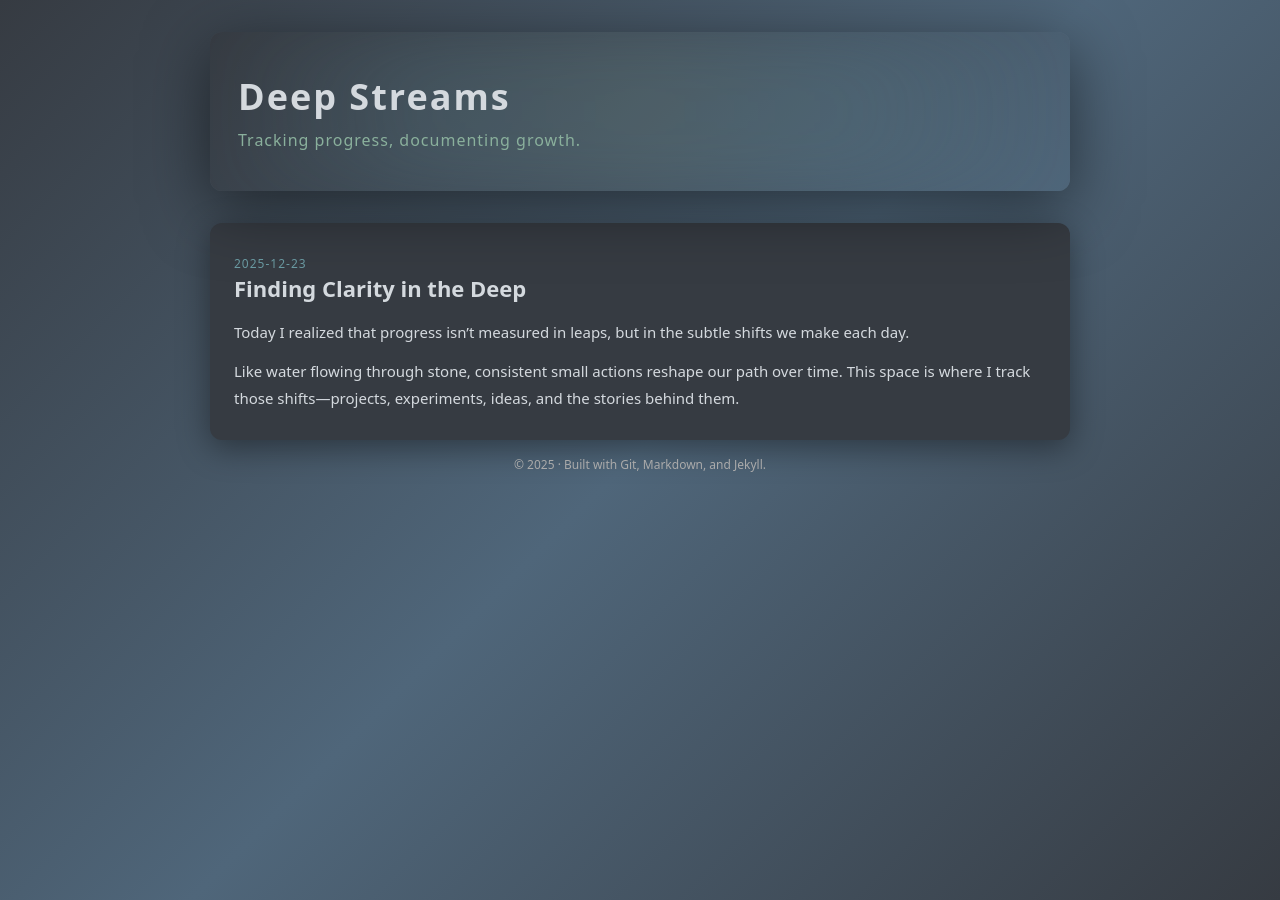
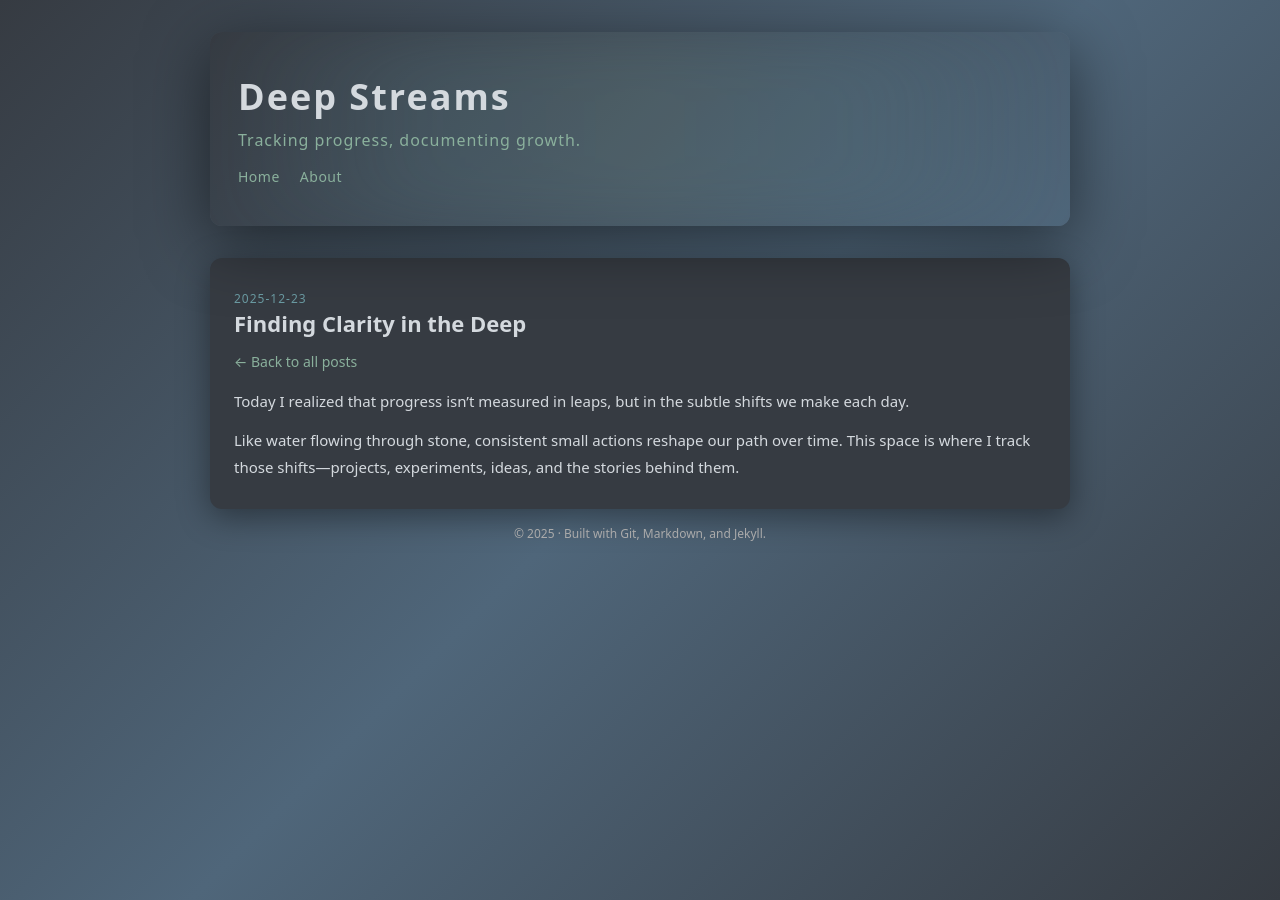
Before and after one commit to ShaneDugas/shanedugas.github.io, a Jekyll site: the page built from _posts/2025-12-23-hello-world.md, in a window 1280 px wide. Built offline with Jekyll 4.4.1, drawn with Linux system fonts in a browser that asks for light colours.

Commit message:
Add navigation menu and post navigation links
- Add navigation menu to header (Home and About links)
- Add 'Back to all posts' link on individual post pages
- Style navigation to match blog theme

```diff
--- a/_layouts/default.html
+++ b/_layouts/default.html
@@ -11,8 +11,15 @@
   <div class="site">
     <header class="site-header">
       <div class="site-header-inner">
-        <div class="site-title">{{ site.title }}</div>
+        <div class="site-title"><a href="{{ "/" | relative_url }}">{{ site.title }}</a></div>
         <div class="site-subtitle">{{ site.description }}</div>
+        {% if site.nav %}
+        <nav class="site-nav">
+          {% for item in site.nav %}
+          <a href="{{ item.url | relative_url }}">{{ item.title }}</a>
+          {% endfor %}
+        </nav>
+        {% endif %}
       </div>
     </header>
 
--- a/_layouts/post.html
+++ b/_layouts/post.html
@@ -8,6 +8,9 @@ layout: default
       <span class="post-date">{{ page.date | date: "%Y-%m-%d" }}</span>
     </div>
     <h1 class="post-title">{{ page.title }}</h1>
+    <div class="post-nav">
+      <a href="{{ "/" | relative_url }}">← Back to all posts</a>
+    </div>
   </header>
 
   <div class="post-body">
--- a/assets/css/main.css
+++ b/assets/css/main.css
@@ -63,6 +63,30 @@ body {
   font-size: 16px;
   color: #8AB09C;
   letter-spacing: 1px;
+  margin-bottom: 16px;
+}
+
+.site-nav {
+  margin-top: 16px;
+  display: flex;
+  gap: 20px;
+}
+
+.site-nav a {
+  color: #8AB09C;
+  text-decoration: none;
+  font-size: 14px;
+  letter-spacing: 0.5px;
+  transition: color 0.2s;
+}
+
+.site-nav a:hover {
+  color: #D4D9DE;
+}
+
+.site-title a {
+  color: #D4D9DE;
+  text-decoration: none;
 }
 
 /* Content */
@@ -125,6 +149,22 @@ body {
 
 .post-header {
   margin-bottom: 16px;
+}
+
+.post-nav {
+  margin-top: 12px;
+  margin-bottom: 8px;
+}
+
+.post-nav a {
+  color: #8AB09C;
+  text-decoration: none;
+  font-size: 14px;
+  transition: color 0.2s;
+}
+
+.post-nav a:hover {
+  color: #D4D9DE;
 }
 
 .post-body {
```
